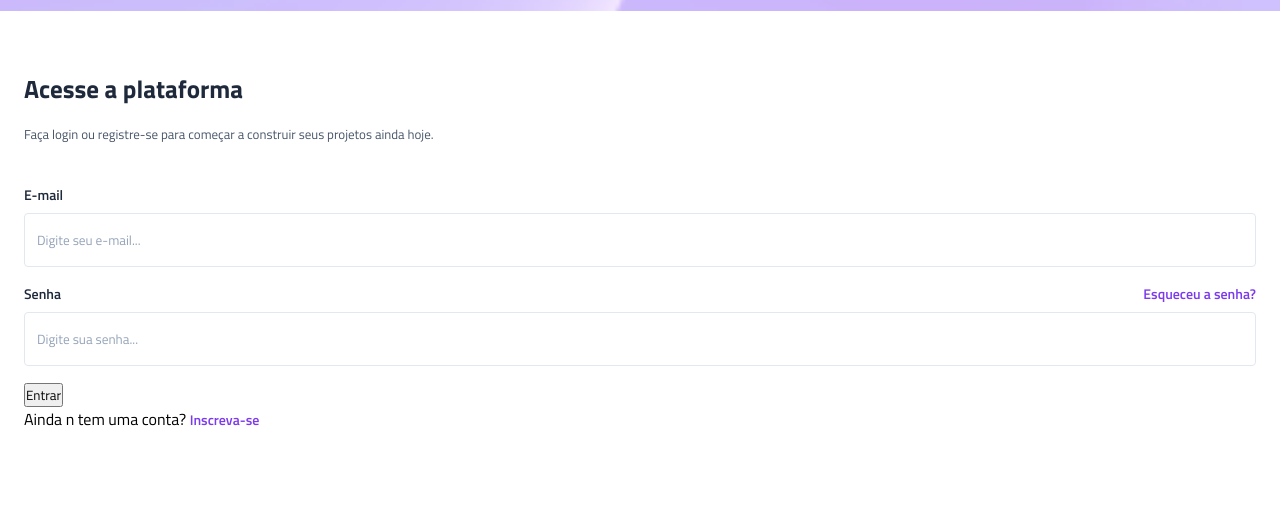
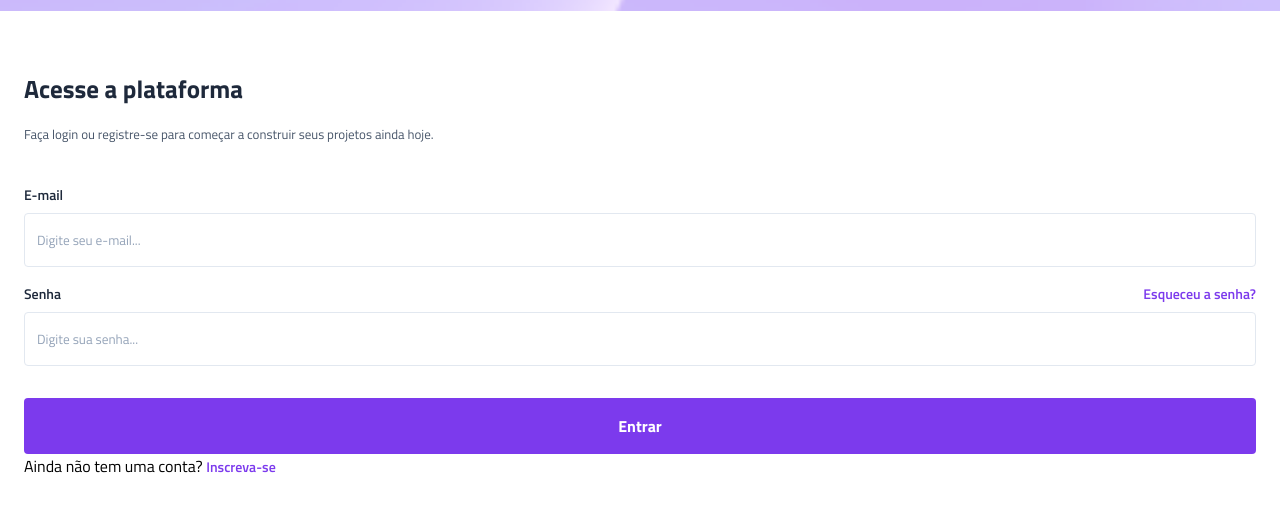
Before and after one commit to EduardoPereira11tiA/projeto-vertigo, a plain HTML site: page index.html in a window 1280 px wide. Shown: the part 123-634 px from the top of the page. Drawn offline with Linux system fonts and the light colour scheme.

Commit message:
estilização do bottun completa

```diff
--- a/index.html
+++ b/index.html
@@ -45,7 +45,7 @@
             </form>
 
             <p>
-                Ainda n tem uma conta? <a href="">Inscreva-se</a>
+                Ainda não tem uma conta? <a href="">Inscreva-se</a>
             </p>
         </section>
     </main>
--- a/style.css
+++ b/style.css
@@ -11,6 +11,7 @@ font-family: 'Titillium Web', sans-serif;
   --gray-400:#94a3b8;
   --gray-200:#e2e8f0;
   --purple:#7c3aed;
+  --branco:#fff;
 }
 
 header {
@@ -91,3 +92,16 @@ color: var(--gray-400);
 .login a:hover {
   text-decoration: underline;
 }
+
+.login button {
+  margin-top: 1rem;
+  padding-block: 1rem;
+  width: 100%;
+  background-color: var(--purple);
+  border: none;
+  border-radius: 0.25rem;
+
+  font-size: 1rem;
+  font-weight: 700;
+  color: var(--branco);
+}
```
